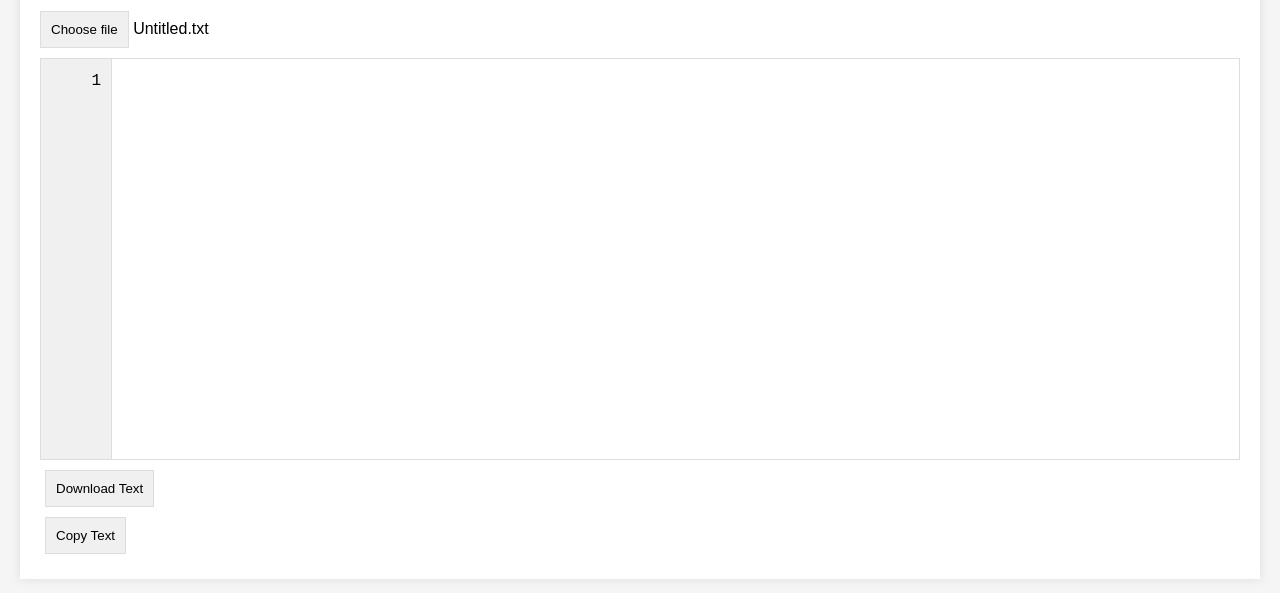
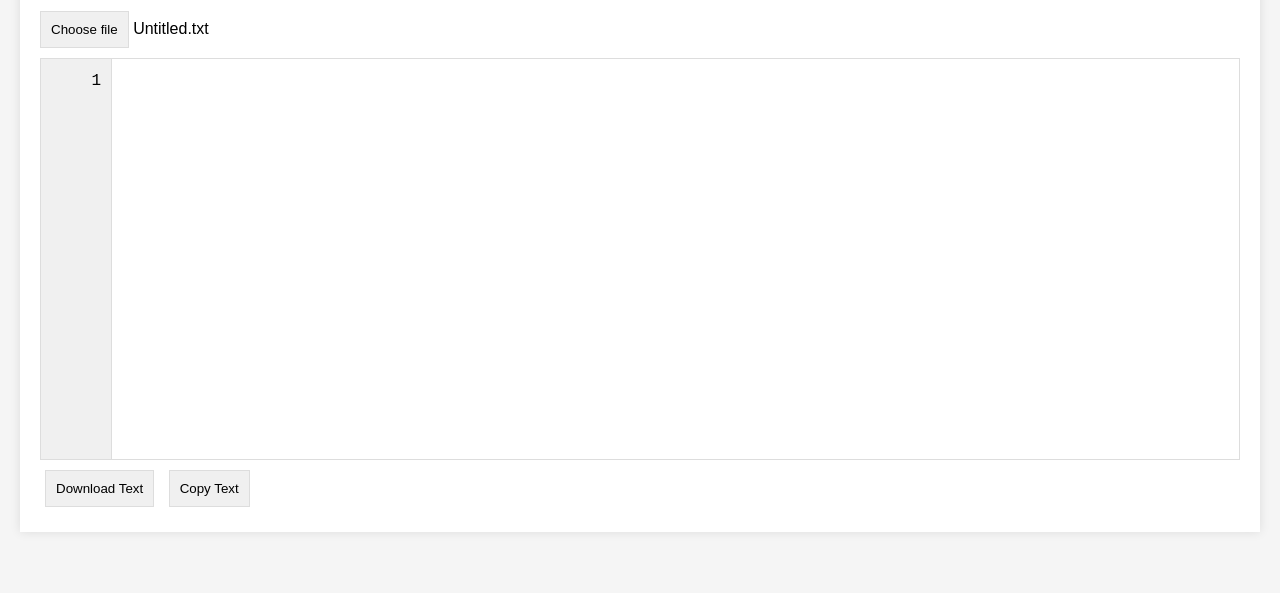
Before and after one commit to 101107/text-editor, a plain HTML site: page index.html in a window 1280 px wide. Shown: the part 119-712 px from the top of the page. Drawn offline with Linux system fonts and the light colour scheme.

Commit message:
Update index.html

```diff
--- a/index.html
+++ b/index.html
@@ -15,11 +15,11 @@
             <div id="lineNumbers" class="line-numbers"></div>
             <textarea id="text" class="editor" oninput="updateLineNumbers()" onscroll="syncScroll()"></textarea>
         </div>
-        <input type="button" id="download" value="Download Text" />
-        <div class="copy">
-            <input type="button" onclick="copy()" onmouseout="uncopy()" id="copy" value="Copy Text"/>
-            <span class="copytext" id="myCopy"></span>
-        </div>
+		<div class="buttons">
+			<input type="button" id="download" value="Download Text" />
+			<input type="button" onclick="copy()" onmouseout="uncopy()" id="copy" value="Copy Text"/>
+			<span class="copytext" id="myCopy"></span>
+		</div>
     </div>
     <script>
         const realFileBtn = document.getElementById("myFile");
```
